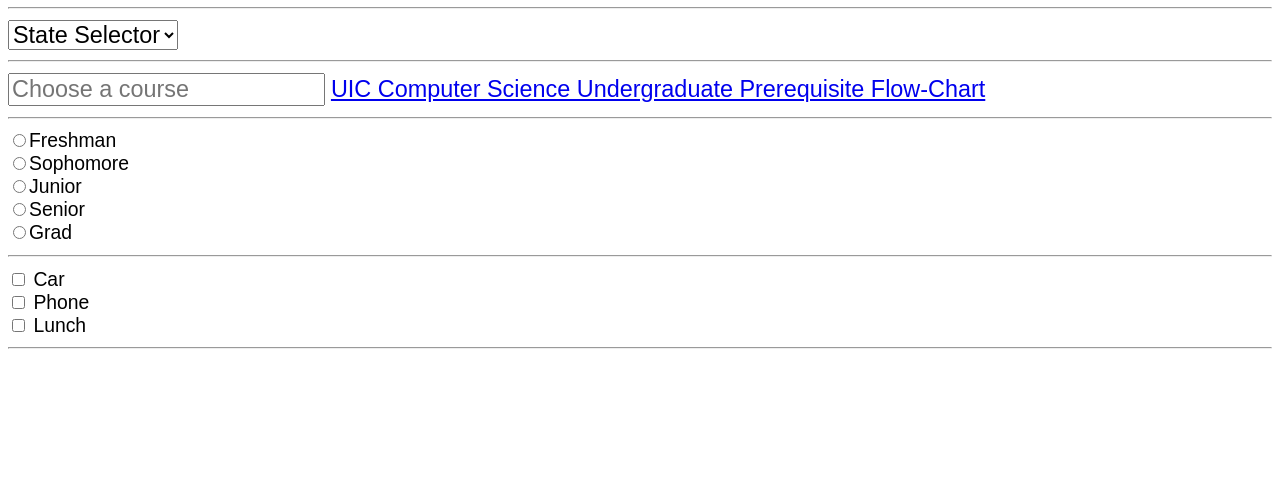
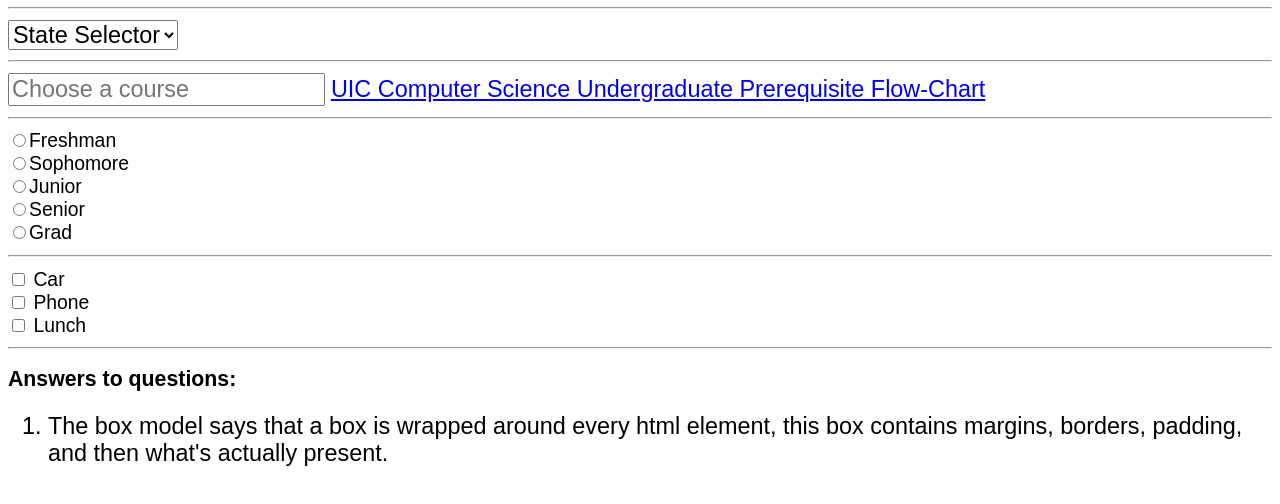
Before and after one commit to shivammeh/it202spr2018, a plain HTML site: page homework/h4.html in a window 1280 px wide. Shown: the part 90-594 px from the top of the page. Drawn offline with Linux system fonts and the light colour scheme.

Commit message:
Answered first question

```diff
--- a/homework/h4.html
+++ b/homework/h4.html
@@ -45,5 +45,9 @@
         <input type="checkbox" name="expenses" value="phone"> Phone<br>
         <input type="checkbox" name="expenses" value="lunch"> Lunch<br>
         <hr>
+        <h2>Answers to questions: </h2>
+        <ol>
+            <li>The box model says that a box is wrapped around every html element, this box contains margins, borders, padding, and then what's actually present.</li>
+        </ol>
     </body>
 </html>
```
